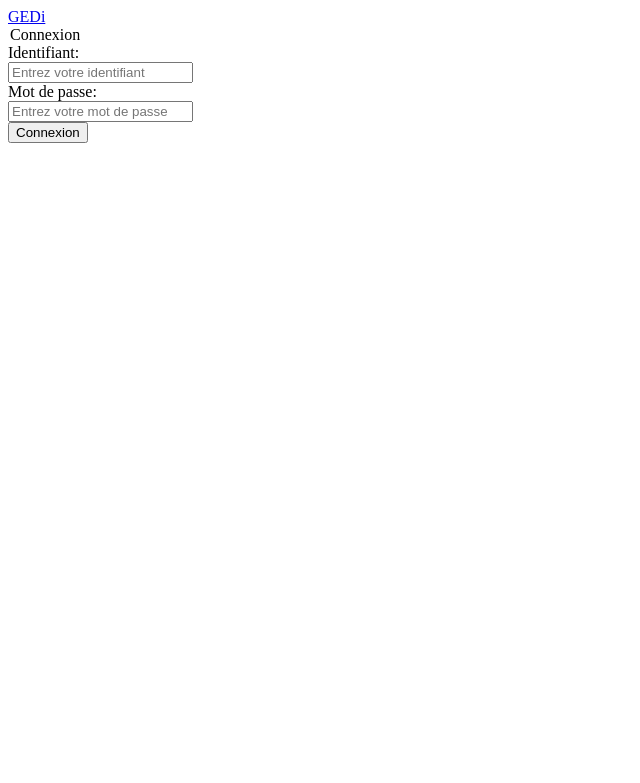
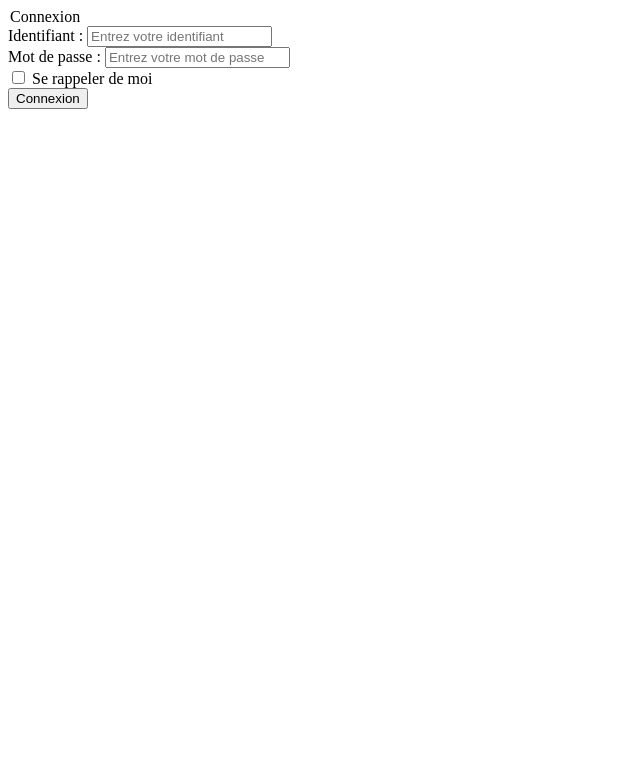
Before and after one commit to bdiagana/formulaire, a PHP site: page /form_login.php in a window 1280 px wide. Shown: the top 783 px of the page, without its empty margins (0-640 px from the left). Run offline with PHP 8.4, Linux system fonts and the light colour scheme.

Commit message:
modif formulaire connection suppression fichier de configuration sample

```diff
--- a/formulaires/form_login.php
+++ b/formulaires/form_login.php
@@ -1,34 +1,22 @@
-	<body class="login">
-		<div class="navbar navbar-inverse navbar-fixed-top">
-			<div class="navbar-inner">
-				<div class="container-fluid">
-					<a class="brand" href="http://212.73.217.202:20080">GEDi</a>
-                		</div>
-			</div>
-		</div>
 <div class="container-fluid">
   <div class="row-fluid">
     <legend>Connexion</legend>
-				<div class="well">
-					<form class="form-horizontal" action="/process" method="post" name="signin_form" id="form" novalidate="novalidate">
+    <form action="/process" method="post" novalidate="novalidate">
       <input type="hidden" name="form" value="signin">
-						<div class="control-group">
-							<label class="control-label">Identifiant:</label>
-							<div class="controls">
-								<input type="text" id="login" name="user" placeholder="Entrez votre identifiant" autocomplete="off" required="" aria-required="true">
+      <div class="form-group col-md-3">
+        <label for="exampleInputEmail1">Identifiant :</label>
+        <input type="text" class="form-control" name="user" id="exampleInputEmail1" aria-describedby="emailHelp" placeholder="Entrez votre identifiant">
       </div>
+      <div class="form-group col-md-3">
+        <label for="exampleInputPassword1">Mot de passe :</label>
+        <input type="password" name="pass" class="form-control" id="exampleInputPassword1" placeholder="Entrez votre mot de passe">
       </div>
-						<div class="control-group">
-							<label class="control-label">Mot de passe:</label>
-                            				<div class="controls">
-								<input type="password" id="pwd" name="pass" placeholder="Entrez votre mot de passe" autocomplete="off" required="" aria-required="true">
+      <div class="form-check form-group">
+        <input type="checkbox" class="form-check-input" id="exampleCheck1">
+        <label class="form-check-label" for="exampleCheck1">Se rappeler de moi</label>
       </div>
-                        			</div>
-						<div class="controls">
-							<button type="submit" class="btn">Connexion</button>
-                        			</div>
+      <button type="submit" class="btn btn-primary">Connexion</button>
     </form>
-				</div>
   </div>
 </div>
 </body>
--- a/formulaires/header.php
+++ b/formulaires/header.php
@@ -8,3 +8,9 @@
 		<link type="text/css" href="css/bootstrap-grid.css" rel="stylesheet">
 		<title>GEDi: Connexion</title>
 	</head>
+<body class="login">
+	<div class="navbar navbar-dark bg-dark">
+            <a class="navbar-brand" href="form_login.php">GEDi</a>
+        </div>
+    </div>
+</div>
```
Also changed, not shown: app.js (+23 -11 lines), formulaires/form_code.php (+0 -8 lines), 1 other file. Lines whose indentation alone changed are shown as unchanged.
